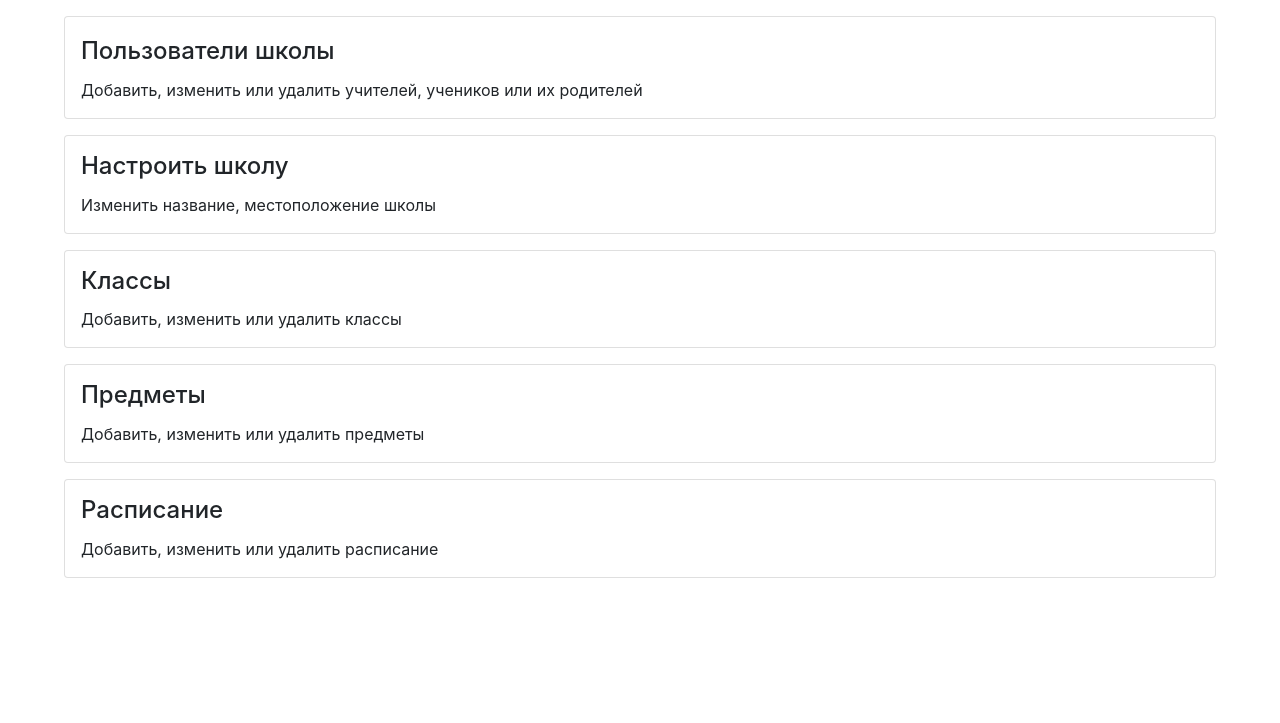
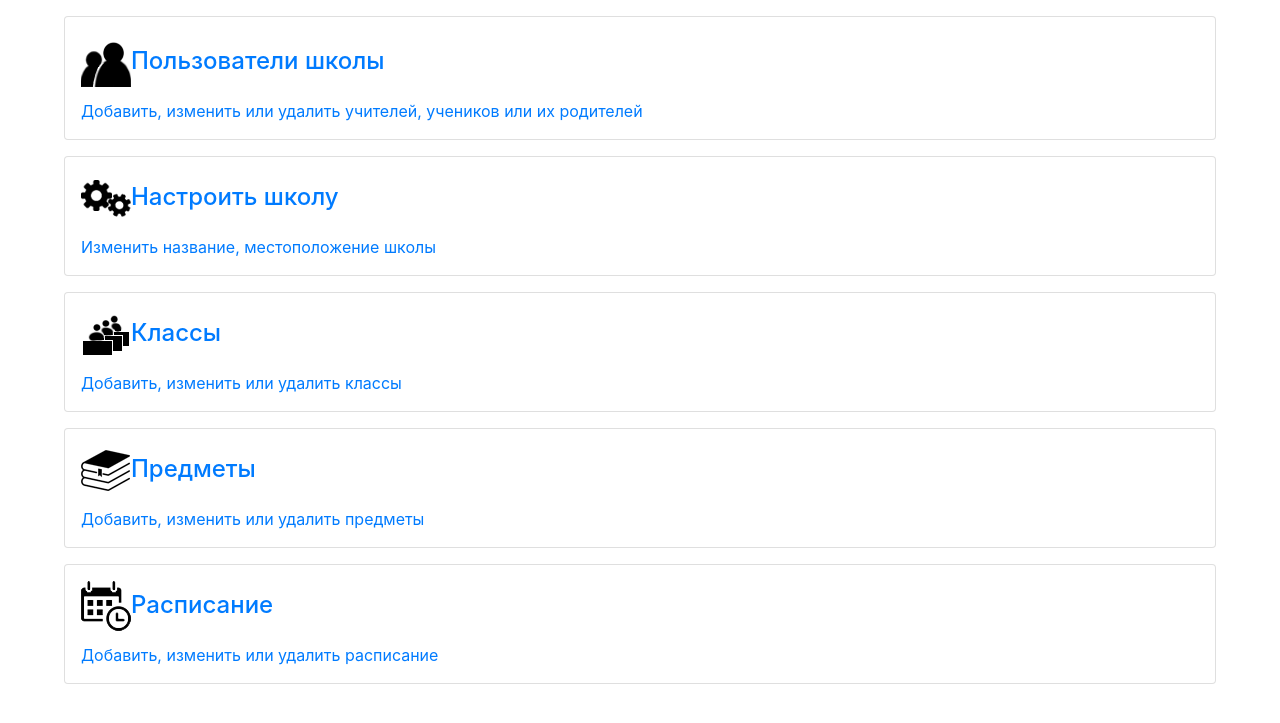
Before and after one commit to Protocs/OkayJournal, a Flask app: template okayjournal/templates/journal/school_managing.html in a window 1280 px wide. Shown: the part 56-779 px from the top of the page. Run offline with Flask 2, Linux system fonts and the light colour scheme; the template is opened without the code that fills it, so the values that code supplies are empty; some libraries are stand-ins or nearby versions.

Commit message:
Иконки в управлении школой

```diff
--- a/okayjournal/templates/journal/school_managing.html
+++ b/okayjournal/templates/journal/school_managing.html
@@ -1,7 +1,7 @@
 {% extends 'journal/base.html' %}
 
 {% block head %}
-<link rel="stylesheet" href="{{ url_for('static', filename='css/links.css') }}">
+<link rel="stylesheet" href="{{ url_for('static', filename='css/school_managing.css') }}">
 {% endblock %}
 
 {% block body %}
@@ -10,32 +10,32 @@
 <div class="d-flex flex-column m-3">
     <a href="/users" class="hidden-link">
         <div class="card p-3 mb-3 mx-5">
-            <h4 class="card-title mt-1">Пользователи школы</h4>
+            <h4 class="card-title mt-1"><img class="icon" src="../../static/img/icons/users.png">Пользователи школы</h4>
             <p class="card-text">Добавить, изменить или удалить учителей, учеников или их родителей</p>
             <!--<p class="card-text">Lorem ipsum dolor sit amet, consectetur adipiscing elit, sed do eiusmod tempor incididunt ut labore et dolore magna aliqua. Ut enim ad minim veniam, quis nostrud exercitation ullamco laboris nisi ut aliquip ex ea commodo consequat. Duis aute irure dolor in reprehenderit in voluptate velit esse cillum dolore eu fugiat nulla pariatur. Excepteur sint occaecat cupidatat non proident, sunt in culpa qui officia deserunt mollit anim id est laborum.</p>-->
         </div>
     </a>
     <a href="/school_settings" class="hidden-link">
         <div class="card p-3 mb-3 mx-5">
-            <h4 class="card-title">Настроить школу</h4>
+            <h4 class="card-title"><img class="icon" src="../../static/img/icons/settings.png">Настроить школу</h4>
             <p class="card-text">Изменить название, местоположение школы</p>
         </div>
     </a>
     <a href="/classes" class="hidden-link">
         <div class="card p-3 mb-3 mx-5">
-            <h4 class="card-title">Классы</h4>
+            <h4 class="card-title"><img class="icon" src="../../static/img/icons/class.png">Классы</h4>
             <p class="card-text">Добавить, изменить или удалить классы</p>
         </div>
     </a>
     <a href="/subjects" class="hidden-link">
         <div class="card p-3 mb-3 mx-5">
-            <h4 class="card-title">Предметы</h4>
+            <h4 class="card-title"><img class="icon" src="../../static/img/icons/subjects.png">Предметы</h4>
             <p class="card-text">Добавить, изменить или удалить предметы</p>
         </div>
     </a>
     <a href="/timetable" class="hidden-link">
         <div class="card p-3 mb-3 mx-5">
-            <h4 class="card-title">Расписание</h4>
+            <h4 class="card-title"><img class="icon" src="../../static/img/icons/timetable.png">Расписание</h4>
             <p class="card-text">Добавить, изменить или удалить расписание</p>
         </div>
     </a>
```
